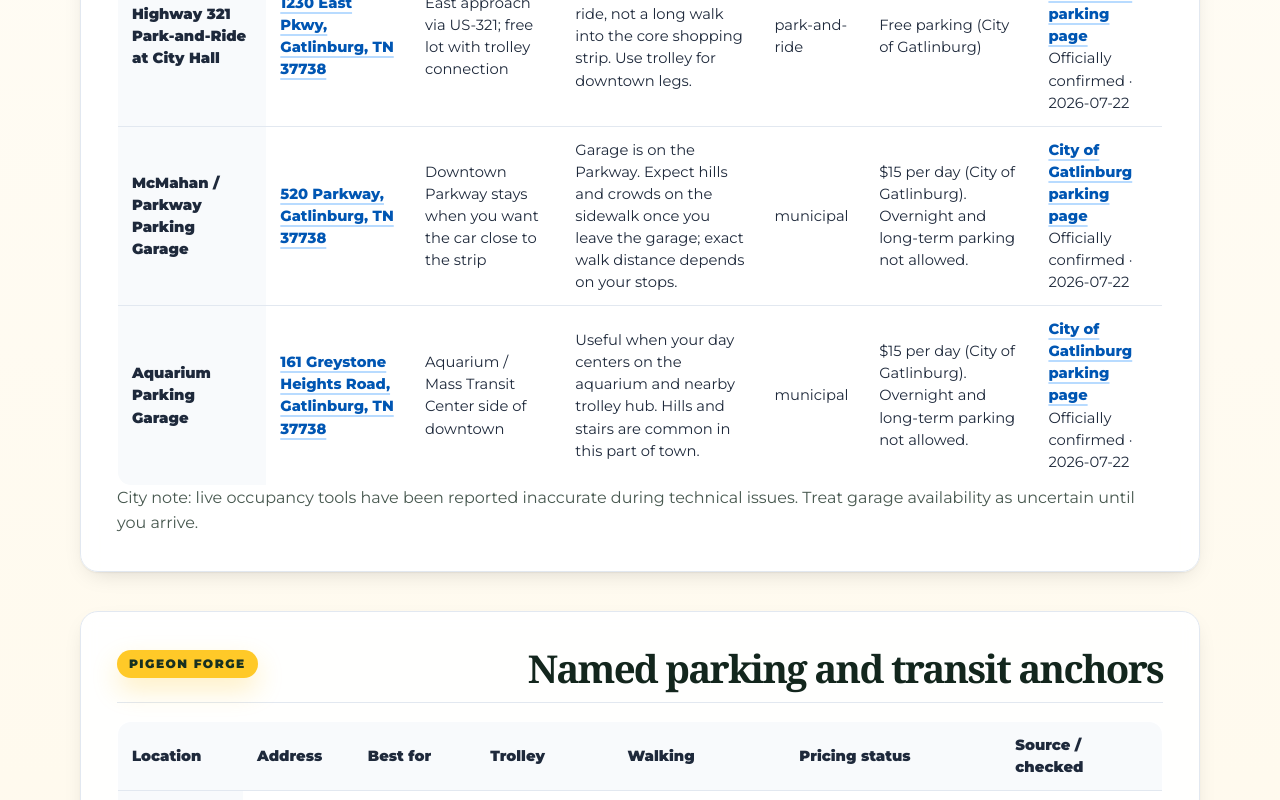
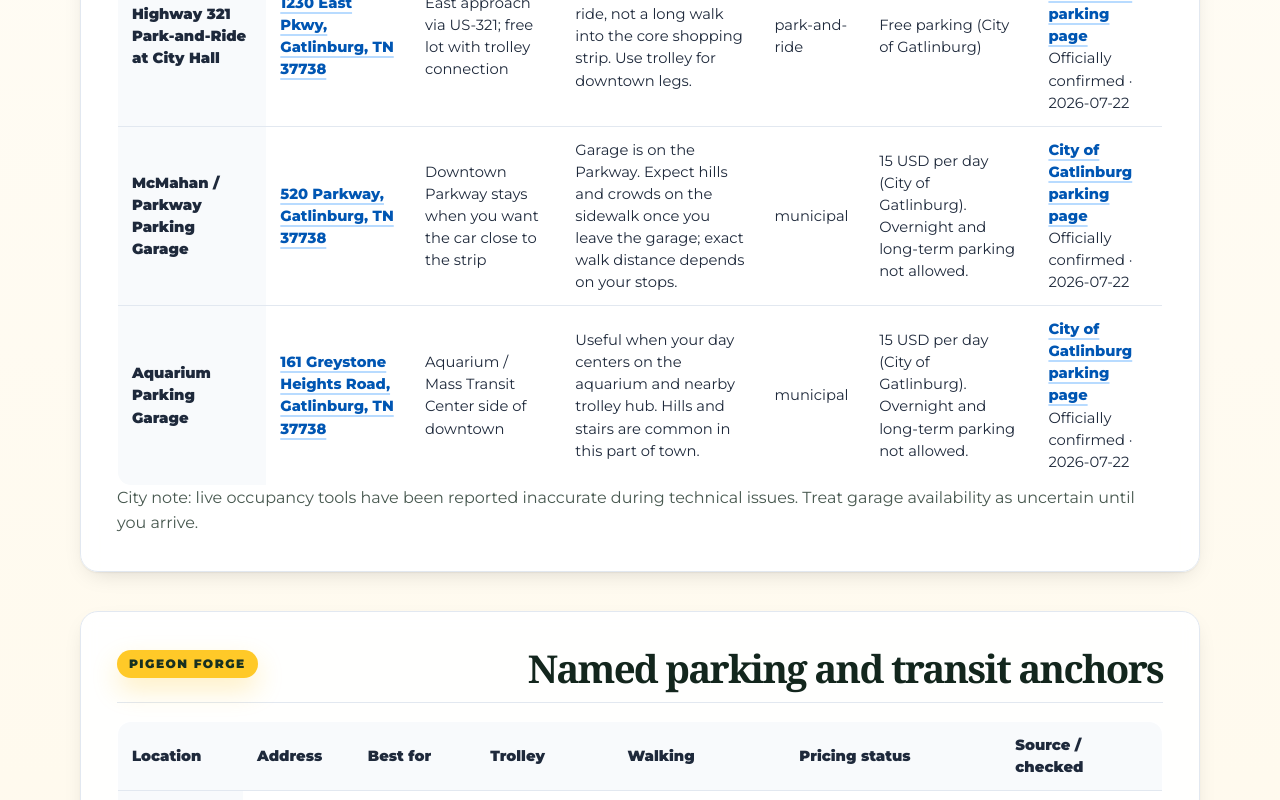
Before and after one commit to masondtorres/smokies-insider-guide, a Next.js app: page /smokies-parking-trolley-guide in a window 1280 px wide. Shown: the part 1640-2440 px from the top of the page. Built offline with nearby package versions, Linux system fonts and the light colour scheme.

Commit message:
parking: format prices without dollar sign to avoid double-dollar render

```diff
--- a/src/data/parking-places.ts
+++ b/src/data/parking-places.ts
@@ -1,7 +1,7 @@
 /**
  * Verified parking and transit anchors for the Smoky Insider parking cluster.
  * Every time-sensitive field includes source URL, dateChecked, and verification status.
- * Do not invent prices, hours, capacity, or walking distances not supported by sources.
+ * Prices use "USD" wording so currency symbols never double-render in RSC or HTML.
  */
 
 export type VerificationStatus =
@@ -51,7 +51,8 @@ export const gatlinburgPlaces: ParkingPlace[] = [
     walkingNote:
       "You board the trolley here rather than walk into downtown. Return depends on trolley schedule.",
     nearby: "US-441 Spur approach to Gatlinburg; trolley into downtown and Mass Transit Center",
-    pricingStatus: "Free parking (City of Gatlinburg). Trolley rides are free per official Gatlinburg tourism site.",
+    pricingStatus:
+      "Free parking (City of Gatlinburg). Trolley rides are free per official Gatlinburg tourism site.",
     accessibilityNote:
       "Lot accepts passenger vehicles, buses and RVs (145 spaces listed by city). Confirm lift-equipped trolley access on the official trolley page before travel.",
     trolleyAccess: "Official park-and-ride stop for the free Gatlinburg Trolley",
@@ -73,7 +74,8 @@ export const gatlinburgPlaces: ParkingPlace[] = [
       "Designed as park-and-ride, not a long walk into the core shopping strip. Use trolley for downtown legs.",
     nearby: "City Hall complex; east side of Gatlinburg",
     pricingStatus: "Free parking (City of Gatlinburg)",
-    accessibilityNote: "95 spaces listed for passenger vehicles, buses and RVs. Confirm trolley boarding and lift access before travel.",
+    accessibilityNote:
+      "95 spaces listed for passenger vehicles, buses and RVs. Confirm trolley boarding and lift access before travel.",
     trolleyAccess: "City lists this as a free park-and-ride lot",
     officialSource: "https://www.gatlinburgtn.gov/page/parking",
     sourceLabel: "City of Gatlinburg parking page",
@@ -92,8 +94,10 @@ export const gatlinburgPlaces: ParkingPlace[] = [
     walkingNote:
       "Garage is on the Parkway. Expect hills and crowds on the sidewalk once you leave the garage; exact walk distance depends on your stops.",
     nearby: "Central Parkway businesses and attractions",
-    pricingStatus: "$15 per day (City of Gatlinburg). Overnight and long-term parking not allowed.",
-    accessibilityNote: "366 passenger-vehicle spaces listed. Confirm elevator and accessible routes at the facility on arrival.",
+    pricingStatus:
+      "15 USD per day (City of Gatlinburg). Overnight and long-term parking not allowed.",
+    accessibilityNote:
+      "366 passenger-vehicle spaces listed. Confirm elevator and accessible routes at the facility on arrival.",
     trolleyAccess: "Downtown trolley stops are near the Parkway corridor; verify current stop map",
     officialSource: "https://www.gatlinburgtn.gov/page/parking",
     sourceLabel: "City of Gatlinburg parking page",
@@ -112,9 +116,12 @@ export const gatlinburgPlaces: ParkingPlace[] = [
     walkingNote:
       "Useful when your day centers on the aquarium and nearby trolley hub. Hills and stairs are common in this part of town.",
     nearby: "Ripley's Aquarium of the Smokies; Mass Transit Center (trolley hub)",
-    pricingStatus: "$15 per day (City of Gatlinburg). Overnight and long-term parking not allowed.",
-    accessibilityNote: "364 passenger-vehicle spaces listed. Confirm elevator access and accessible paths to the aquarium and trolley hub.",
-    trolleyAccess: "All Gatlinburg trolleys stop at the Mass Transit Center at the aquarium per official trolley page",
+    pricingStatus:
+      "15 USD per day (City of Gatlinburg). Overnight and long-term parking not allowed.",
+    accessibilityNote:
+      "364 passenger-vehicle spaces listed. Confirm elevator access and accessible paths to the aquarium and trolley hub.",
+    trolleyAccess:
+      "All Gatlinburg trolleys stop at the Mass Transit Center at the aquarium per official trolley page",
     officialSource: "https://www.gatlinburgtn.gov/page/parking",
     sourceLabel: "City of Gatlinburg parking page",
     dateChecked: "2026-07-22",
@@ -153,10 +160,12 @@ export const pigeonForgePlaces: ParkingPlace[] = [
     mapUrl: "https://maps.google.com/?q=2936+Teaster+Lane,+Pigeon+Forge,+TN",
     parkingType: "municipal",
     bestFor: "Teaster Lane corridor with adjacent trolley stop",
-    walkingNote: "Adjacent trolley stop listed by official trolley page; useful when you prefer not to circle the Parkway for a space.",
+    walkingNote:
+      "Adjacent trolley stop listed by official trolley page; useful when you prefer not to circle the Parkway for a space.",
     nearby: "Teaster Lane; trolley stop adjacent",
     pricingStatus: "Free parking listed by official MyPigeonForge trolley page",
-    accessibilityNote: "Confirm surface conditions and curb access on arrival. Use adjacent trolley stop for longer distances.",
+    accessibilityNote:
+      "Confirm surface conditions and curb access on arrival. Use adjacent trolley stop for longer distances.",
     trolleyAccess: "Adjacent trolley stop (official page)",
     officialSource: "https://www.mypigeonforge.com/planning/getting-around/mass-transit-trolley/",
     sourceLabel: "MyPigeonForge trolley page",
@@ -175,7 +184,8 @@ export const pigeonForgePlaces: ParkingPlace[] = [
       "Official page notes closest stop at south end of LeConte Center via pedestrian bridge. Not a flat downtown sidewalk walk.",
     nearby: "LeConte Center area; pedestrian bridge connection noted by official source",
     pricingStatus: "Free parking listed by official MyPigeonForge trolley page",
-    accessibilityNote: "Pedestrian bridge may add distance and grade. Prefer trolley if mobility is limited.",
+    accessibilityNote:
+      "Pedestrian bridge may add distance and grade. Prefer trolley if mobility is limited.",
     trolleyAccess: "Adjacent trolley stop; LeConte Center connection noted",
     officialSource: "https://www.mypigeonforge.com/planning/getting-around/mass-transit-trolley/",
     sourceLabel: "MyPigeonForge trolley page",
@@ -185,17 +195,21 @@ export const pigeonForgePlaces: ParkingPlace[] = [
 ];
 
 export const npsTagFacts = {
-  requiredWhen: "Required for all vehicles parking longer than 15 minutes anywhere inside Great Smoky Mountains National Park boundaries.",
+  requiredWhen:
+    "Required for all vehicles parking longer than 15 minutes anywhere inside Great Smoky Mountains National Park boundaries.",
   prices: {
-    daily: "$5",
-    weekly: "$15",
-    annual: "$40",
+    daily: "5 USD",
+    weekly: "15 USD",
+    annual: "40 USD",
   },
-  doesNotGuarantee: "A tag does not guarantee a parking space and does not authorize parking outside designated areas.",
+  doesNotGuarantee:
+    "A tag does not guarantee a parking space and does not authorize parking outside designated areas.",
   display:
     "Physical tags only. Digital representations are not accepted. Daily/weekly tags go face-up on the front lower passenger-side dashboard; annual tags on the front lower passenger-side windshield. License plate on the tag must match the vehicle.",
-  notAccepted: "America the Beautiful entrance passes (Senior, Access, Military, etc.) are not accepted in place of a parking tag.",
-  disabilityExemption: "Vehicles displaying a disability license plate or placard are exempt from the parking tag requirement (NPS FAQ).",
+  notAccepted:
+    "America the Beautiful entrance passes (Senior, Access, Military, etc.) are not accepted in place of a parking tag.",
+  disabilityExemption:
+    "Vehicles displaying a disability license plate or placard are exempt from the parking tag requirement (NPS FAQ).",
   purchaseOnline: {
     dailyWeekly: "https://www.recreation.gov/activitypass/AP2510",
     annual: "https://smokieslife.org/product/annual-parking-tag/",
@@ -224,11 +238,17 @@ export const npsTagFacts = {
   npsUpdated: "NPS page last updated July 7, 2026 (as of our check).",
 };
 
-export const allParkingPlaces: ParkingPlace[] = [
-  ...gatlinburgPlaces,
-  ...pigeonForgePlaces,
-];
+export const allParkingPlaces: ParkingPlace[] = [...gatlinburgPlaces, ...pigeonForgePlaces];
 
 export function getPlaceById(id: string) {
   return allParkingPlaces.find((p) => p.id === id);
 }
+
+export const parkingClusterNav = [
+  { href: "/smokies-parking-trolley-guide", label: "Full parking guide" },
+  { href: "/go/parking", label: "Short decision page" },
+  { href: "/parking-tag", label: "Parking tag" },
+  { href: "/parking-timing-cheat-sheet", label: "Timing cheat sheet" },
+  { href: "/my-plan", label: "My Plan" },
+  { href: "/", label: "Home" },
+] as const;
```
